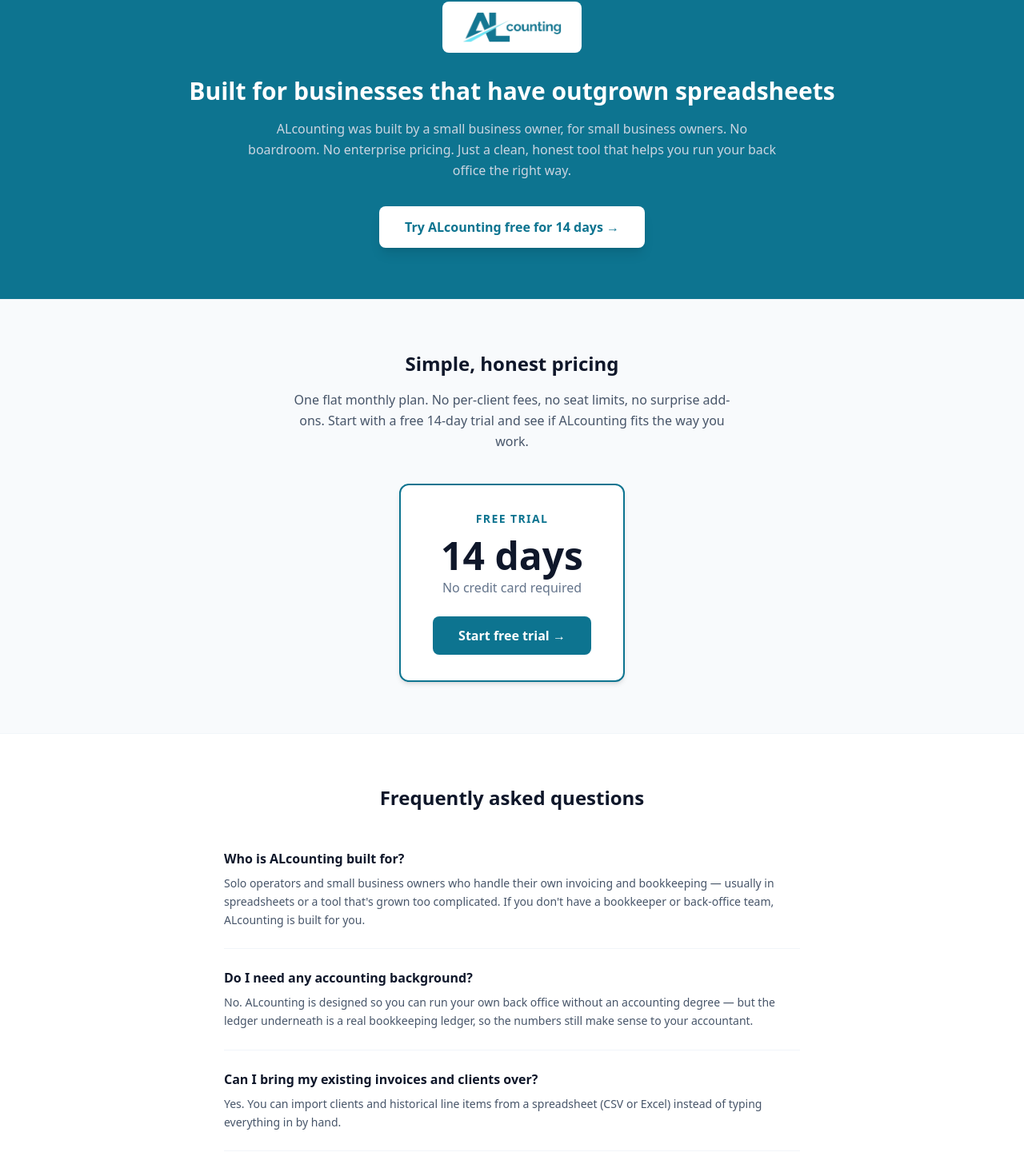
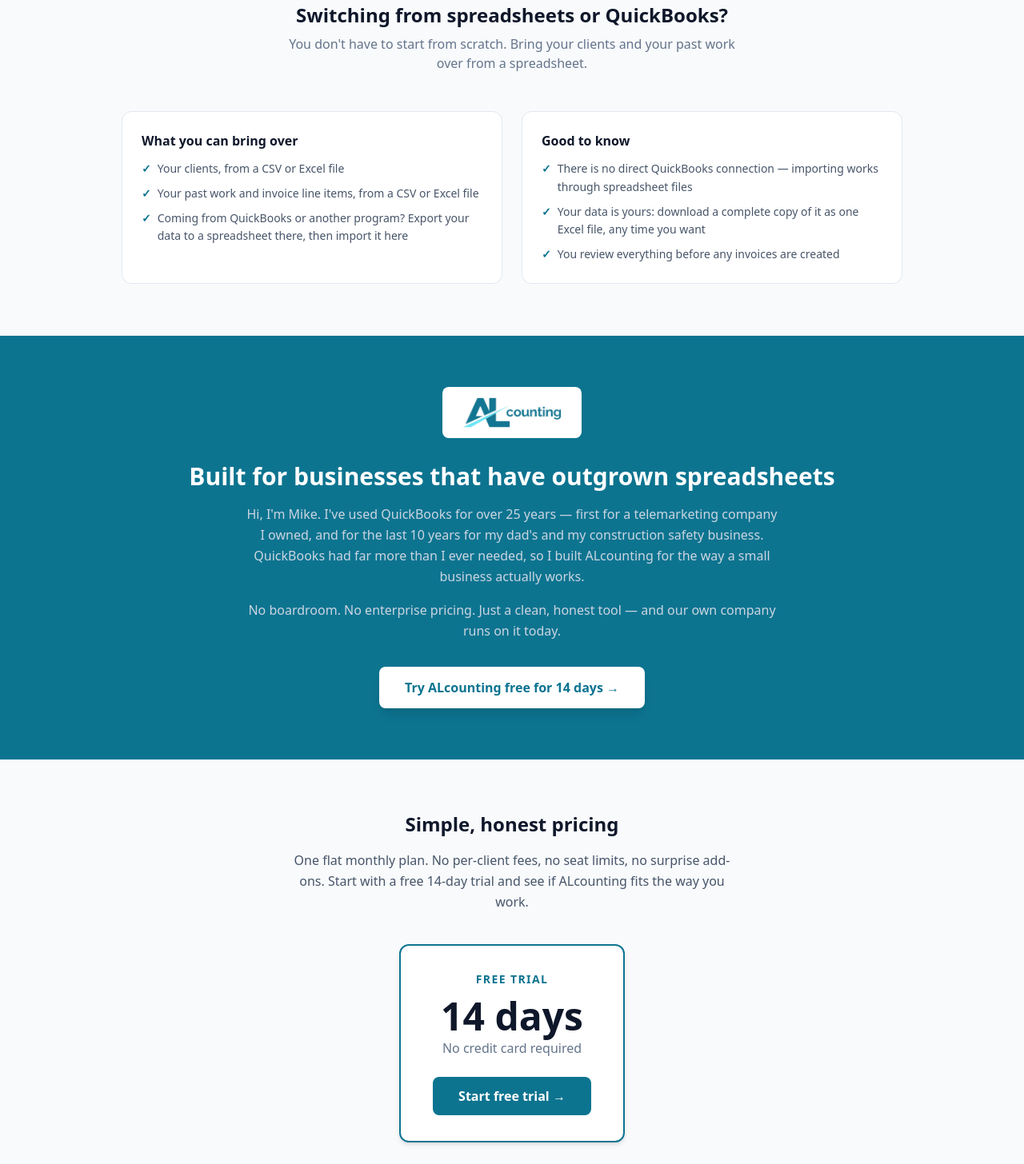
Before and after one commit to illmatic72/marketing-site, a Next.js app: page / in a window 1280 px wide. Shown: the part 3069-4525 px from the top of the page at 80% size. Built offline with nearby package versions, Linux system fonts and the light colour scheme.

Commit message:
Landing page: add data-ownership, QuickBooks switching, founder story, day-15 FAQ

```diff
--- a/app/page.tsx
+++ b/app/page.tsx
@@ -52,6 +52,18 @@
   },
 ]
 
+const BRING_OVER = [
+  'Your clients, from a CSV or Excel file',
+  'Your past work and invoice line items, from a CSV or Excel file',
+  'Coming from QuickBooks or another program? Export your data to a spreadsheet there, then import it here',
+]
+
+const GOOD_TO_KNOW = [
+  'There is no direct QuickBooks connection — importing works through spreadsheet files',
+  'Your data is yours: download a complete copy of it as one Excel file, any time you want',
+  'You review everything before any invoices are created',
+]
+
 const FAQS = [
   {
     q: 'Who is ALcounting built for?',
@@ -63,15 +75,27 @@
   },
   {
     q: 'Can I bring my existing invoices and clients over?',
-    a: 'Yes. You can import clients and historical line items from a spreadsheet (CSV or Excel) instead of typing everything in by hand.',
+    a: 'Yes. You can import clients and historical line items from a spreadsheet (CSV or Excel) instead of typing everything in by hand. Coming from QuickBooks or another program? Export your data to a spreadsheet from there, then import it here. There is no direct QuickBooks connection.',
   },
   {
     q: 'What does it cost?',
     a: 'Try ALcounting free for 14 days — no credit card required. After that, a single flat monthly plan with no per-client fees and no surprise add-ons.',
   },
   {
-    q: 'Is my data secure?',
-    a: 'Your data is private to your account — every record is scoped to you, and no other user can see it.',
+    q: 'What happens after my 14-day trial?',
+    a: 'Your trial simply ends. Nothing is charged automatically — we never ask for a card up front. To keep going, you choose to subscribe.',
+  },
+  {
+    q: 'Can I get my data out?',
+    a: 'Yes, any time. In Settings, choose Download My Data to save a complete copy of your clients, invoices, transactions and more as one Excel file. Your data is yours.',
+  },
+  {
+    q: 'Is my data private?',
+    a: 'Yes. Your data is private to your account. Each business\'s records are kept separate, and no other ALcounting user can see your clients, invoices, or financial records.',
+  },
+  {
+    q: 'Will ALcounting do my taxes or replace my accountant?',
+    a: 'No. ALcounting is bookkeeping software. It keeps your invoices, payments, and records organized so working with your accountant is easier. It does not provide tax, legal, or accounting advice.',
   },
 ]
 
@@ -269,6 +293,50 @@
         </div>
       </section>
 
+      {/* Switching from spreadsheets or QuickBooks */}
+      <section className="bg-slate-50 border-y border-slate-100">
+        <div className="max-w-5xl mx-auto px-6 py-16">
+          <Reveal>
+            <h2 className="text-2xl font-bold text-slate-900 text-center mb-2">
+              Switching from spreadsheets or QuickBooks?
+            </h2>
+          </Reveal>
+          <Reveal delay={100}>
+            <p className="text-slate-500 text-center max-w-xl mx-auto mb-12">
+              You don't have to start from scratch. Bring your clients and your past work over from a spreadsheet.
+            </p>
+          </Reveal>
+          <div className="grid grid-cols-1 sm:grid-cols-2 gap-6">
+            <Reveal>
+              <div className="bg-white rounded-xl border border-slate-200 p-6 h-full hover:-translate-y-1 hover:shadow-lg hover:border-[#0D7490]/30 transition-all duration-300">
+                <h3 className="font-semibold text-slate-900 mb-3">What you can bring over</h3>
+                <ul className="space-y-2">
+                  {BRING_OVER.map(item => (
+                    <li key={item} className="flex gap-2 text-sm text-slate-600 leading-relaxed">
+                      <span className="text-[#0D7490] font-bold">✓</span>
+                      <span>{item}</span>
+                    </li>
+                  ))}
+                </ul>
+              </div>
+            </Reveal>
+            <Reveal delay={100}>
+              <div className="bg-white rounded-xl border border-slate-200 p-6 h-full hover:-translate-y-1 hover:shadow-lg hover:border-[#0D7490]/30 transition-all duration-300">
+                <h3 className="font-semibold text-slate-900 mb-3">Good to know</h3>
+                <ul className="space-y-2">
+                  {GOOD_TO_KNOW.map(item => (
+                    <li key={item} className="flex gap-2 text-sm text-slate-600 leading-relaxed">
+                      <span className="text-[#0D7490] font-bold">✓</span>
+                      <span>{item}</span>
+                    </li>
+                  ))}
+                </ul>
+              </div>
+            </Reveal>
+          </div>
+        </div>
+      </section>
+
       {/* Brand / positioning strip */}
       <section className="bg-[#0D7490]">
         <div className="max-w-5xl mx-auto px-6 py-16 text-center">
@@ -279,10 +347,15 @@
             <h2 className="text-2xl sm:text-3xl font-bold text-white mb-4">
               Built for businesses that have outgrown spreadsheets
             </h2>
+            <p className="text-slate-300 max-w-2xl mx-auto leading-relaxed mb-4">
+              Hi, I'm Mike. I've used QuickBooks for over 25 years — first for a telemarketing
+              company I owned, and for the last 10 years for my dad's and my construction safety
+              business. QuickBooks had far more than I ever needed, so I built ALcounting for the
+              way a small business actually works.
+            </p>
             <p className="text-slate-300 max-w-2xl mx-auto leading-relaxed mb-8">
-              ALcounting was built by a small business owner, for small business owners.
-              No boardroom. No enterprise pricing. Just a clean, honest tool that helps you
-              run your back office the right way.
+              No boardroom. No enterprise pricing. Just a clean, honest tool — and our own
+              company runs on it today.
             </p>
             <a href={SIGNUP_URL}
               className="inline-block bg-white text-[#0D7490] font-bold px-8 py-3.5 rounded-lg hover:bg-slate-100 hover:scale-105 active:scale-95 transition-all duration-200 shadow-lg"
@@ -314,6 +387,10 @@
                 Start free trial →
               </a>
             </div>
+            <p className="mt-6 text-sm text-slate-500 max-w-md mx-auto leading-relaxed">
+              <span className="font-semibold text-slate-700">What happens after 14 days?</span>{' '}
+              Nothing is charged automatically. You only pay if you choose to subscribe.
+            </p>
           </Reveal>
         </div>
       </section>
@@ -366,6 +443,9 @@
             <a href="/privacy" className="hover:text-slate-600">Privacy</a>
           </div>
         </div>
+        <p className="max-w-5xl mx-auto px-6 pb-8 text-xs text-slate-400 text-center sm:text-left">
+          ALcounting is bookkeeping software, not an accounting or tax firm, and does not provide tax, legal, or accounting advice.
+        </p>
       </footer>
     </main>
   )
```
